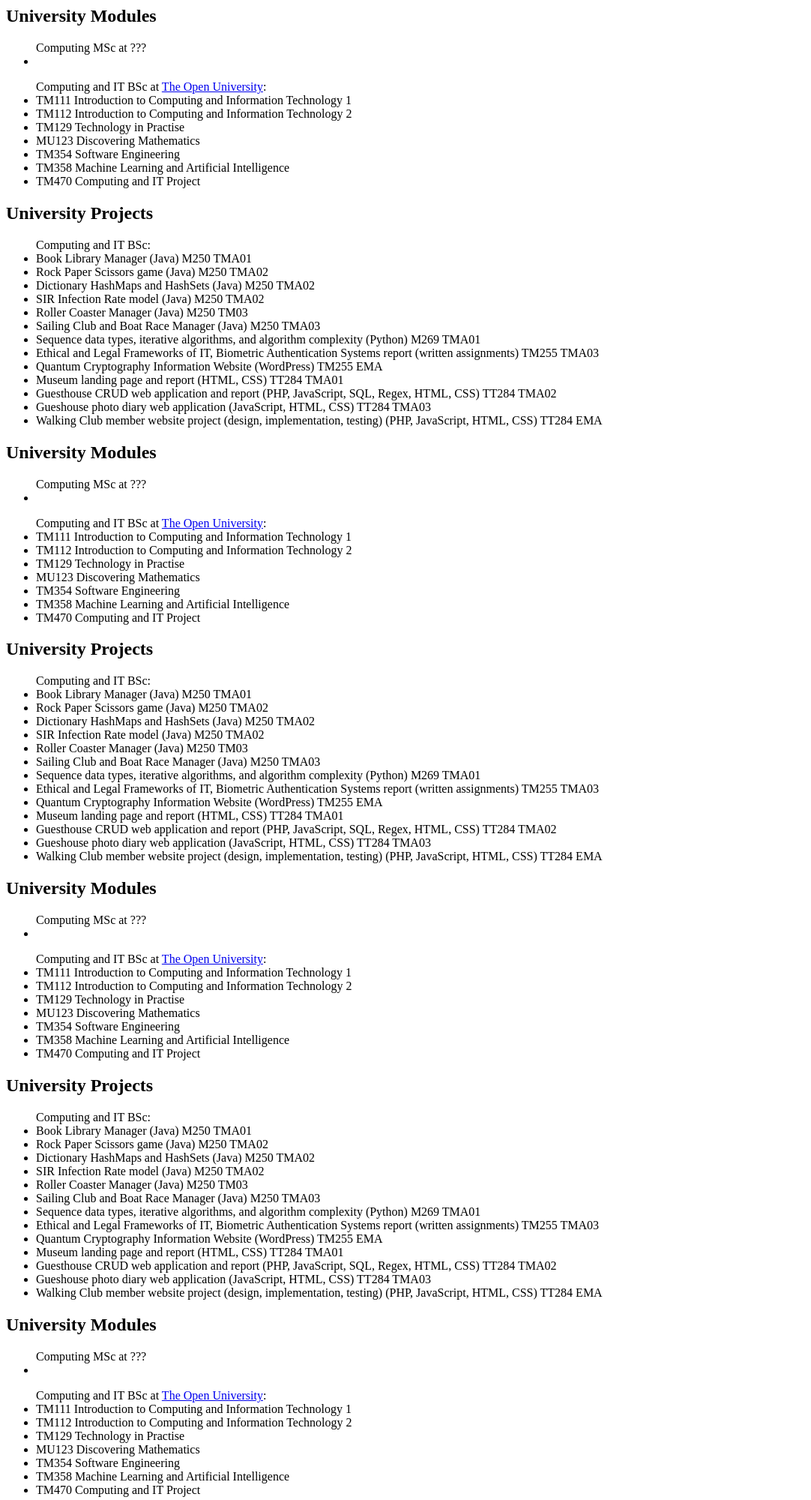
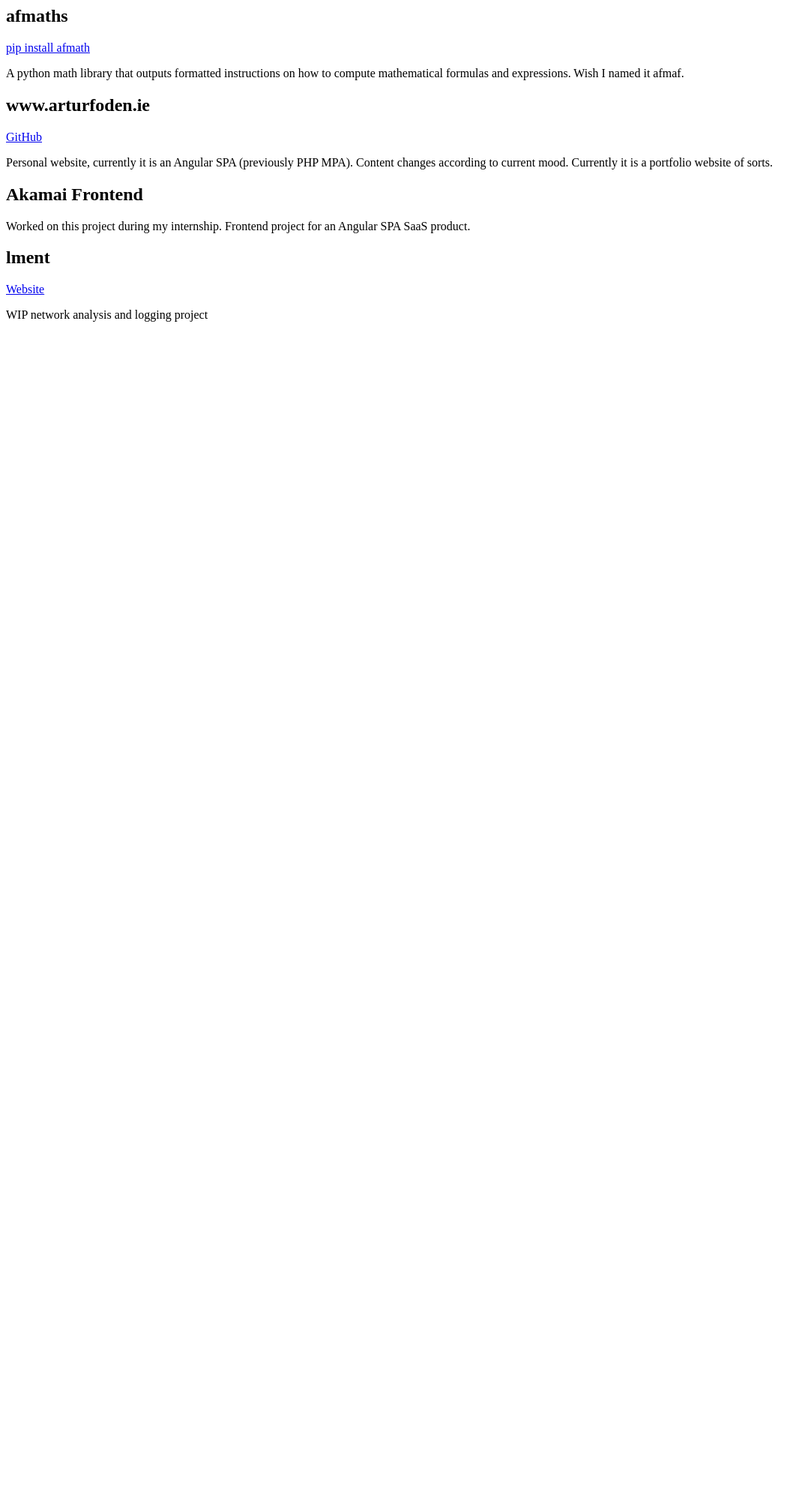
Before and after one commit to Arturius771/wwwarturfodenie, a PHP site: page /wwwarturfodenie/src/app/af-projects/af-projects.component.html in a window 1280 px wide. Shown: the top 2000 px of the page at 75% size, without its empty margins (0-1082 px from the left). After the commit the page ends 429 px from the top, so only its background shows below. Run offline with PHP 8.4, Linux system fonts and the light colour scheme.

Commit message:
updated projects page

```diff
--- a/wwwarturfodenie/src/app/af-footer/af-footer.component.less
+++ b/wwwarturfodenie/src/app/af-footer/af-footer.component.less
@@ -1,8 +1,7 @@
 footer {
   position: sticky;
   bottom: 0;
-  margin-top: 100px;
-  padding: 15px;
+  padding: 5px;
   max-width: 100%;
   background-color: #ff0000;
   font-size: 60%;
--- a/wwwarturfodenie/src/app/af-projects/af-projects.component.html
+++ b/wwwarturfodenie/src/app/af-projects/af-projects.component.html
@@ -1,258 +1,21 @@
-<h2>University Modules</h2>
-<ul>
-  Computing MSc at ???
-  <li></li>
-</ul>
-<ul>
-  Computing and IT BSc at
-  <a href="https://www.open.ac.uk/">The Open University</a
-  >:
-  <li>TM111 Introduction to Computing and Information Technology 1</li>
-  <li>TM112 Introduction to Computing and Information Technology 2</li>
-  <li>TM129 Technology in Practise</li>
-  <li>MU123 Discovering Mathematics</li>
-
-  <li>TM354 Software Engineering</li>
-  <li>TM358 Machine Learning and Artificial Intelligence</li>
-  <li>TM470 Computing and IT Project</li>
-</ul>
-
-<h2>University Projects</h2>
-<ul>
-  Computing and IT BSc:
-  <li>Book Library Manager (Java) M250 TMA01</li>
-  <li>Rock Paper Scissors game (Java) M250 TMA02</li>
-  <li>Dictionary HashMaps and HashSets (Java) M250 TMA02</li>
-  <li>SIR Infection Rate model (Java) M250 TMA02</li>
-  <li>Roller Coaster Manager (Java) M250 TM03</li>
-  <li>Sailing Club and Boat Race Manager (Java) M250 TMA03</li>
-  <li>
-    Sequence data types, iterative algorithms, and algorithm complexity (Python)
-    M269 TMA01
-  </li>
-
-  <li>
-    Ethical and Legal Frameworks of IT, Biometric Authentication Systems report
-    (written assignments) TM255 TMA03
-  </li>
-  <li>Quantum Cryptography Information Website (WordPress) TM255 EMA</li>
-  <li>Museum landing page and report (HTML, CSS) TT284 TMA01</li>
-  <li>
-    Guesthouse CRUD web application and report (PHP, JavaScript, SQL, Regex,
-    HTML, CSS) TT284 TMA02
-  </li>
-  <li>
-    Gueshouse photo diary web application (JavaScript, HTML, CSS) TT284 TMA03
-  </li>
-  <li>
-    Walking Club member website project (design, implementation, testing) (PHP,
-    JavaScript, HTML, CSS) TT284 EMA
-  </li>
-</ul>
-<h2>University Modules</h2>
-<ul>
-  Computing MSc at ???
-  <li></li>
-</ul>
-<ul>
-  Computing and IT BSc at
-  <a href="https://www.open.ac.uk/">The Open University</a
-  >:
-  <li>TM111 Introduction to Computing and Information Technology 1</li>
-  <li>TM112 Introduction to Computing and Information Technology 2</li>
-  <li>TM129 Technology in Practise</li>
-  <li>MU123 Discovering Mathematics</li>
-
-  <li>TM354 Software Engineering</li>
-  <li>TM358 Machine Learning and Artificial Intelligence</li>
-  <li>TM470 Computing and IT Project</li>
-</ul>
-
-<h2>University Projects</h2>
-<ul>
-  Computing and IT BSc:
-  <li>Book Library Manager (Java) M250 TMA01</li>
-  <li>Rock Paper Scissors game (Java) M250 TMA02</li>
-  <li>Dictionary HashMaps and HashSets (Java) M250 TMA02</li>
-  <li>SIR Infection Rate model (Java) M250 TMA02</li>
-  <li>Roller Coaster Manager (Java) M250 TM03</li>
-  <li>Sailing Club and Boat Race Manager (Java) M250 TMA03</li>
-  <li>
-    Sequence data types, iterative algorithms, and algorithm complexity (Python)
-    M269 TMA01
-  </li>
-
-  <li>
-    Ethical and Legal Frameworks of IT, Biometric Authentication Systems report
-    (written assignments) TM255 TMA03
-  </li>
-  <li>Quantum Cryptography Information Website (WordPress) TM255 EMA</li>
-  <li>Museum landing page and report (HTML, CSS) TT284 TMA01</li>
-  <li>
-    Guesthouse CRUD web application and report (PHP, JavaScript, SQL, Regex,
-    HTML, CSS) TT284 TMA02
-  </li>
-  <li>
-    Gueshouse photo diary web application (JavaScript, HTML, CSS) TT284 TMA03
-  </li>
-  <li>
-    Walking Club member website project (design, implementation, testing) (PHP,
-    JavaScript, HTML, CSS) TT284 EMA
-  </li>
-</ul>
-
-<h2>University Modules</h2>
-<ul>
-  Computing MSc at ???
-  <li></li>
-</ul>
-<ul>
-  Computing and IT BSc at
-  <a href="https://www.open.ac.uk/">The Open University</a
-  >:
-  <li>TM111 Introduction to Computing and Information Technology 1</li>
-  <li>TM112 Introduction to Computing and Information Technology 2</li>
-  <li>TM129 Technology in Practise</li>
-  <li>MU123 Discovering Mathematics</li>
-
-  <li>TM354 Software Engineering</li>
-  <li>TM358 Machine Learning and Artificial Intelligence</li>
-  <li>TM470 Computing and IT Project</li>
-</ul>
-
-<h2>University Projects</h2>
-<ul>
-  Computing and IT BSc:
-  <li>Book Library Manager (Java) M250 TMA01</li>
-  <li>Rock Paper Scissors game (Java) M250 TMA02</li>
-  <li>Dictionary HashMaps and HashSets (Java) M250 TMA02</li>
-  <li>SIR Infection Rate model (Java) M250 TMA02</li>
-  <li>Roller Coaster Manager (Java) M250 TM03</li>
-  <li>Sailing Club and Boat Race Manager (Java) M250 TMA03</li>
-  <li>
-    Sequence data types, iterative algorithms, and algorithm complexity (Python)
-    M269 TMA01
-  </li>
-
-  <li>
-    Ethical and Legal Frameworks of IT, Biometric Authentication Systems report
-    (written assignments) TM255 TMA03
-  </li>
-  <li>Quantum Cryptography Information Website (WordPress) TM255 EMA</li>
-  <li>Museum landing page and report (HTML, CSS) TT284 TMA01</li>
-  <li>
-    Guesthouse CRUD web application and report (PHP, JavaScript, SQL, Regex,
-    HTML, CSS) TT284 TMA02
-  </li>
-  <li>
-    Gueshouse photo diary web application (JavaScript, HTML, CSS) TT284 TMA03
-  </li>
-  <li>
-    Walking Club member website project (design, implementation, testing) (PHP,
-    JavaScript, HTML, CSS) TT284 EMA
-  </li>
-</ul>
-
-<h2>University Modules</h2>
-<ul>
-  Computing MSc at ???
-  <li></li>
-</ul>
-<ul>
-  Computing and IT BSc at
-  <a href="https://www.open.ac.uk/">The Open University</a
-  >:
-  <li>TM111 Introduction to Computing and Information Technology 1</li>
-  <li>TM112 Introduction to Computing and Information Technology 2</li>
-  <li>TM129 Technology in Practise</li>
-  <li>MU123 Discovering Mathematics</li>
-
-  <li>TM354 Software Engineering</li>
-  <li>TM358 Machine Learning and Artificial Intelligence</li>
-  <li>TM470 Computing and IT Project</li>
-</ul>
-
-<h2>University Projects</h2>
-<ul>
-  Computing and IT BSc:
-  <li>Book Library Manager (Java) M250 TMA01</li>
-  <li>Rock Paper Scissors game (Java) M250 TMA02</li>
-  <li>Dictionary HashMaps and HashSets (Java) M250 TMA02</li>
-  <li>SIR Infection Rate model (Java) M250 TMA02</li>
-  <li>Roller Coaster Manager (Java) M250 TM03</li>
-  <li>Sailing Club and Boat Race Manager (Java) M250 TMA03</li>
-  <li>
-    Sequence data types, iterative algorithms, and algorithm complexity (Python)
-    M269 TMA01
-  </li>
-
-  <li>
-    Ethical and Legal Frameworks of IT, Biometric Authentication Systems report
-    (written assignments) TM255 TMA03
-  </li>
-  <li>Quantum Cryptography Information Website (WordPress) TM255 EMA</li>
-  <li>Museum landing page and report (HTML, CSS) TT284 TMA01</li>
-  <li>
-    Guesthouse CRUD web application and report (PHP, JavaScript, SQL, Regex,
-    HTML, CSS) TT284 TMA02
-  </li>
-  <li>
-    Gueshouse photo diary web application (JavaScript, HTML, CSS) TT284 TMA03
-  </li>
-  <li>
-    Walking Club member website project (design, implementation, testing) (PHP,
-    JavaScript, HTML, CSS) TT284 EMA
-  </li>
-</ul>
-
-<h2>University Modules</h2>
-<ul>
-  Computing MSc at ???
-  <li></li>
-</ul>
-<ul>
-  Computing and IT BSc at
-  <a href="https://www.open.ac.uk/">The Open University</a
-  >:
-  <li>TM111 Introduction to Computing and Information Technology 1</li>
-  <li>TM112 Introduction to Computing and Information Technology 2</li>
-  <li>TM129 Technology in Practise</li>
-  <li>MU123 Discovering Mathematics</li>
-
-  <li>TM354 Software Engineering</li>
-  <li>TM358 Machine Learning and Artificial Intelligence</li>
-  <li>TM470 Computing and IT Project</li>
-</ul>
-
-<h2>University Projects</h2>
-<ul>
-  Computing and IT BSc:
-  <li>Book Library Manager (Java) M250 TMA01</li>
-  <li>Rock Paper Scissors game (Java) M250 TMA02</li>
-  <li>Dictionary HashMaps and HashSets (Java) M250 TMA02</li>
-  <li>SIR Infection Rate model (Java) M250 TMA02</li>
-  <li>Roller Coaster Manager (Java) M250 TM03</li>
-  <li>Sailing Club and Boat Race Manager (Java) M250 TMA03</li>
-  <li>
-    Sequence data types, iterative algorithms, and algorithm complexity (Python)
-    M269 TMA01
-  </li>
-
-  <li>
-    Ethical and Legal Frameworks of IT, Biometric Authentication Systems report
-    (written assignments) TM255 TMA03
-  </li>
-  <li>Quantum Cryptography Information Website (WordPress) TM255 EMA</li>
-  <li>Museum landing page and report (HTML, CSS) TT284 TMA01</li>
-  <li>
-    Guesthouse CRUD web application and report (PHP, JavaScript, SQL, Regex,
-    HTML, CSS) TT284 TMA02
-  </li>
-  <li>
-    Gueshouse photo diary web application (JavaScript, HTML, CSS) TT284 TMA03
-  </li>
-  <li>
-    Walking Club member website project (design, implementation, testing) (PHP,
-    JavaScript, HTML, CSS) TT284 EMA
-  </li>
-</ul>
+<h2>afmaths</h2>
+<a href="https://pypi.org/project/afmaths/#description">pip install afmath</a>
+<p>
+  A python math library that outputs formatted instructions on how to compute
+  mathematical formulas and expressions. Wish I named it afmaf.
+</p>
+<h2>www.arturfoden.ie</h2>
+<a href="https://github.com/Arturius771/__wwwarturfodenie-website">GitHub</a>
+<p>
+  Personal website, currently it is an Angular SPA (previously PHP MPA). Content
+  changes according to current mood. Currently it is a portfolio website of
+  sorts.
+</p>
+<h2>Akamai Frontend</h2>
+<p>
+  Worked on this project during my internship. Frontend project for an Angular
+  SPA SaaS product.
+</p>
+<h2>lment</h2>
+<a href="http://lment.ie/">Website</a>
+<p>WIP network analysis and logging project</p>
--- a/wwwarturfodenie/src/app/af-study-record/af-study-record.component.html
+++ b/wwwarturfodenie/src/app/af-study-record/af-study-record.component.html
@@ -61,10 +61,10 @@
     HTML, CSS) TT284 TMA02
   </li>
   <li>
-    Gueshouse photo diary web application (JavaScript, HTML, CSS) TT284 TMA03
+    Guesthouse photo diary web application (JavaScript, HTML, CSS) TT284 TMA03
   </li>
   <li>
-    Walking Club member website project (design, implementation, testing) (PHP,
+    Walking Club website project (design, implementation, testing) (PHP,
     JavaScript, HTML, CSS) TT284 EMA
   </li>
 </ul>
--- a/wwwarturfodenie/src/styles.less
+++ b/wwwarturfodenie/src/styles.less
@@ -6,8 +6,8 @@ body {
   font-size: 20px;
   font-family: Arial, Helvetica, sans-serif;
   color: #000000;
+  overflow: overlay;
   margin: auto;
-  overflow: overlay;
 }
 
 div,
```
